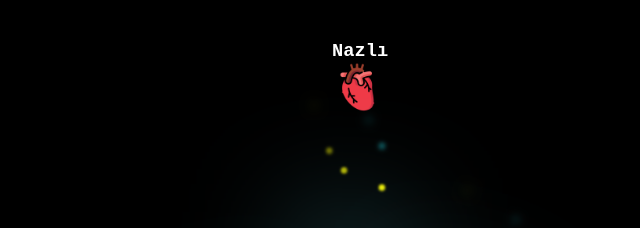
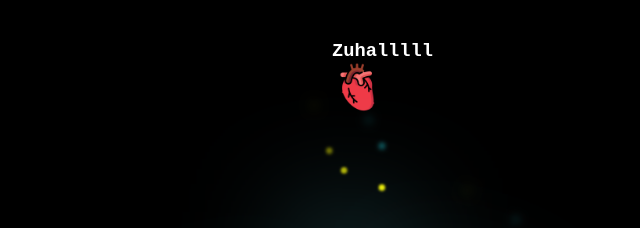
Before and after one commit to TrFolwe/Flowers, a plain HTML site: page index.html in a window 1280 px wide. Shown: the top 228 px of the page, 308-948 px from the left. Drawn offline with Linux system fonts and the light colour scheme; animation ran at ten frames a second.

Commit message:
Update index.html

```diff
--- a/index.html
+++ b/index.html
@@ -10,7 +10,7 @@
 <body>
 <!-- partial:index.partial.html -->
  <div style="color: white; font-family: 'Courier New', Courier, monospace; position: absolute; left: 50%; top: 5%; display: flex; flex-direction: column;">
-  <h3>Nazlı</h3>
+  <h3>Zuhalllll</h3>
 <img src="./heart.png" width="50px" height="50px">
  </div>
 <body class="not-loaded">
```
